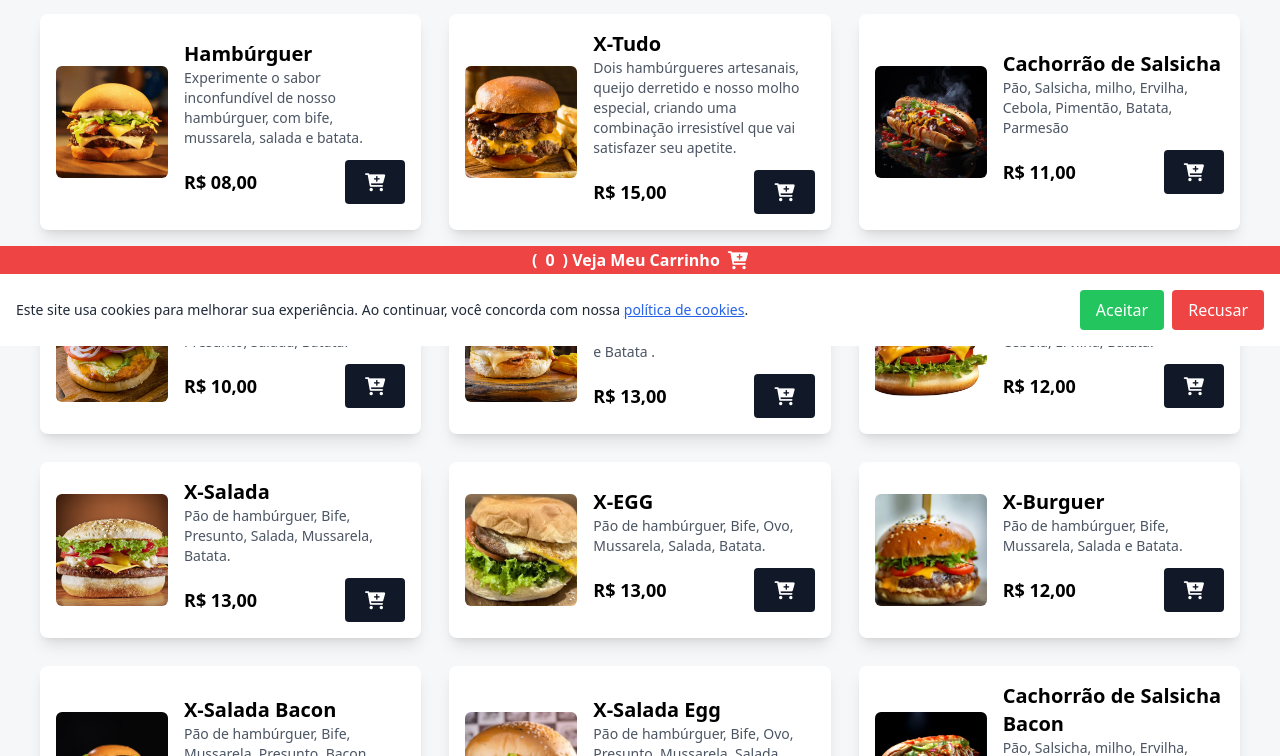
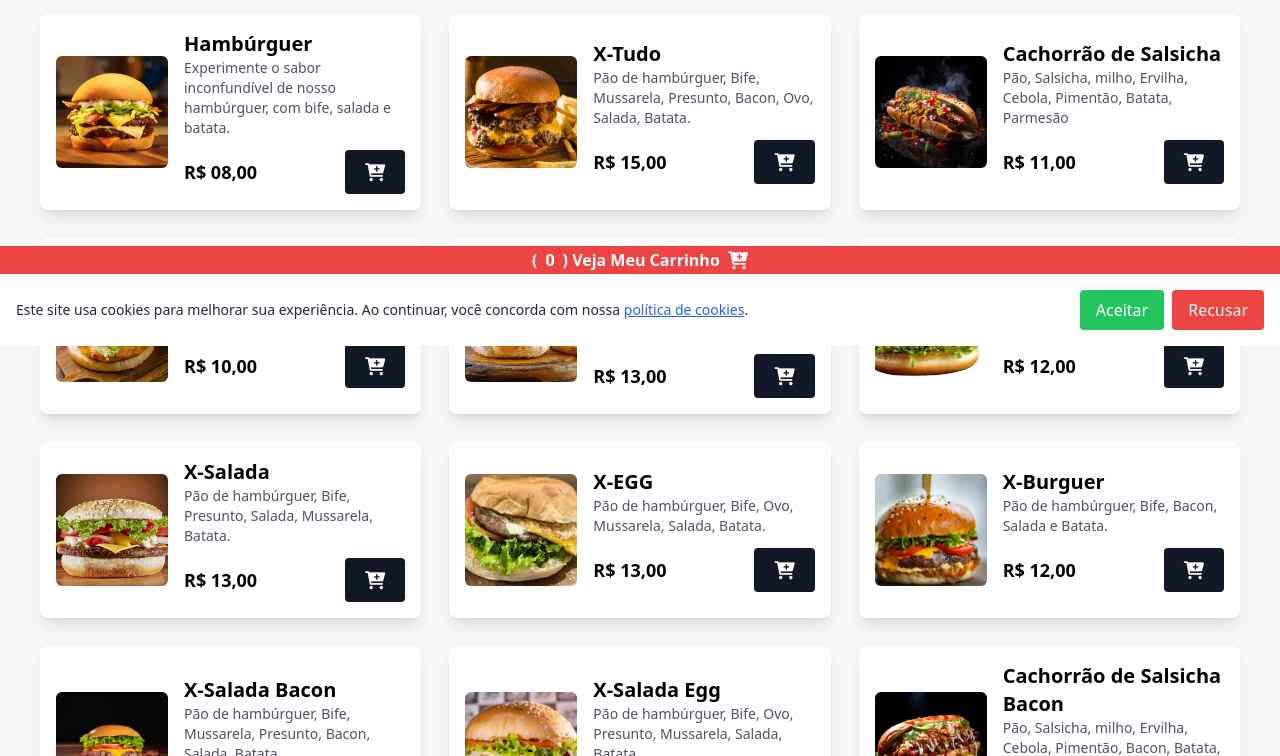
Before and after one commit to edu987/joaodede, a website: page index.html in a window 1280 px wide. Shown: the part 526-1282 px from the top of the page. Drawn offline with nearby package versions, Linux system fonts and the light colour scheme.

Commit message:
Update index.html

```diff
--- a/index.html
+++ b/index.html
@@ -53,7 +53,7 @@
                     >
                     <div class="w-full">
                         <h3 class="text-xl font-semibold">Hambúrguer</h3>
-                        <p class="text-sm text-gray-600 mb-3">Experimente o sabor inconfundível de nosso hambúrguer, com bife, mussarela, salada e batata.</p>
+                        <p class="text-sm text-gray-600 mb-3">Experimente o sabor inconfundível de nosso hambúrguer, com bife, salada e batata.</p>
                         <div class="flex justify-between items-center">
                             <span class="text-lg font-bold">R$ 08,00</span>
                             <button
@@ -72,18 +72,18 @@
                 <div class="flex gap-4 items-center bg-white rounded-lg shadow-lg hover:scale-105 transition-transform duration-300 p-4">
                     <img
                         src="assets/hamb-2.png"
-                        alt="Hambúrguer Duplo"
+                        alt="X-Tudo"
                         class="w-28 h-28 rounded-md object-cover"
                     >
                     <div class="w-full">
                         <h3 class="text-xl font-semibold">X-Tudo</h3>
-                        <p class="text-sm text-gray-600 mb-3">Dois hambúrgueres artesanais, queijo derretido e nosso molho especial, criando uma combinação irresistível que vai satisfazer seu apetite.</p>
+                        <p class="text-sm text-gray-600 mb-3">Pão de hambúrguer, Bife, Mussarela, Presunto, Bacon, Ovo, Salada, Batata.</p>
                         <div class="flex justify-between items-center">
                             <span class="text-lg font-bold">R$ 15,00</span>
                             <button
                                 class="bg-gray-900 px-5 py-2 rounded text-white hover:bg-gray-700 duration-200 add-to-cart-btn"
                                 aria-label="Adicionar Hambúrguer Duplo ao carrinho"
-                                data-name="Hambúrguer Duplo"
+                                data-name="X-Tudo"
                                 data-price="15,00"
                             >
                                 <i class="fa fa-cart-plus text-lg"></i>
@@ -125,7 +125,7 @@
                     >
                     <div class="w-full">
                         <h3 class="text-xl font-semibold">EGG BURGUER</h3>
-                        <p class="text-sm text-gray-600 mb-3">Pão de Hamburguer, Bife, Presunto, Salada, Batata.</p>
+                        <p class="text-sm text-gray-600 mb-3">Pão de Hamburguer, Bife, Ovo, Salada, Batata.</p>
                         <div class="flex justify-between items-center">
                             <span class="text-lg font-bold">R$ 10,00</span>
                             <button
@@ -149,7 +149,7 @@
                     >
                     <div class="w-full">
                         <h3 class="text-xl font-semibold">X-Bacon</h3>
-                        <p class="text-sm text-gray-600 mb-3">Pão de Hambúrguer, Salsicha, Pimentão, Bacon, Cebola, Ervilha e Batata  .</p>
+                        <p class="text-sm text-gray-600 mb-3">Pão de Hambúrguer, Bife, Salada, Pimentão, Bacon, Cebola, Ervilha e Batata  .</p>
                         <div class="flex justify-between items-center">
                             <span class="text-lg font-bold">R$ 13,00</span>
                             <button
@@ -245,7 +245,7 @@
                     >
                     <div class="w-full">
                         <h3 class="text-xl font-semibold">X-Burguer</h3>
-                        <p class="text-sm text-gray-600 mb-3">Pão de hambúrguer, Bife, Mussarela, Salada e Batata.</p>
+                        <p class="text-sm text-gray-600 mb-3">Pão de hambúrguer, Bife, Bacon, Salada e Batata.</p>
                         <div class="flex justify-between items-center">
                             <span class="text-lg font-bold">R$ 12,00</span>
                             <button
```
